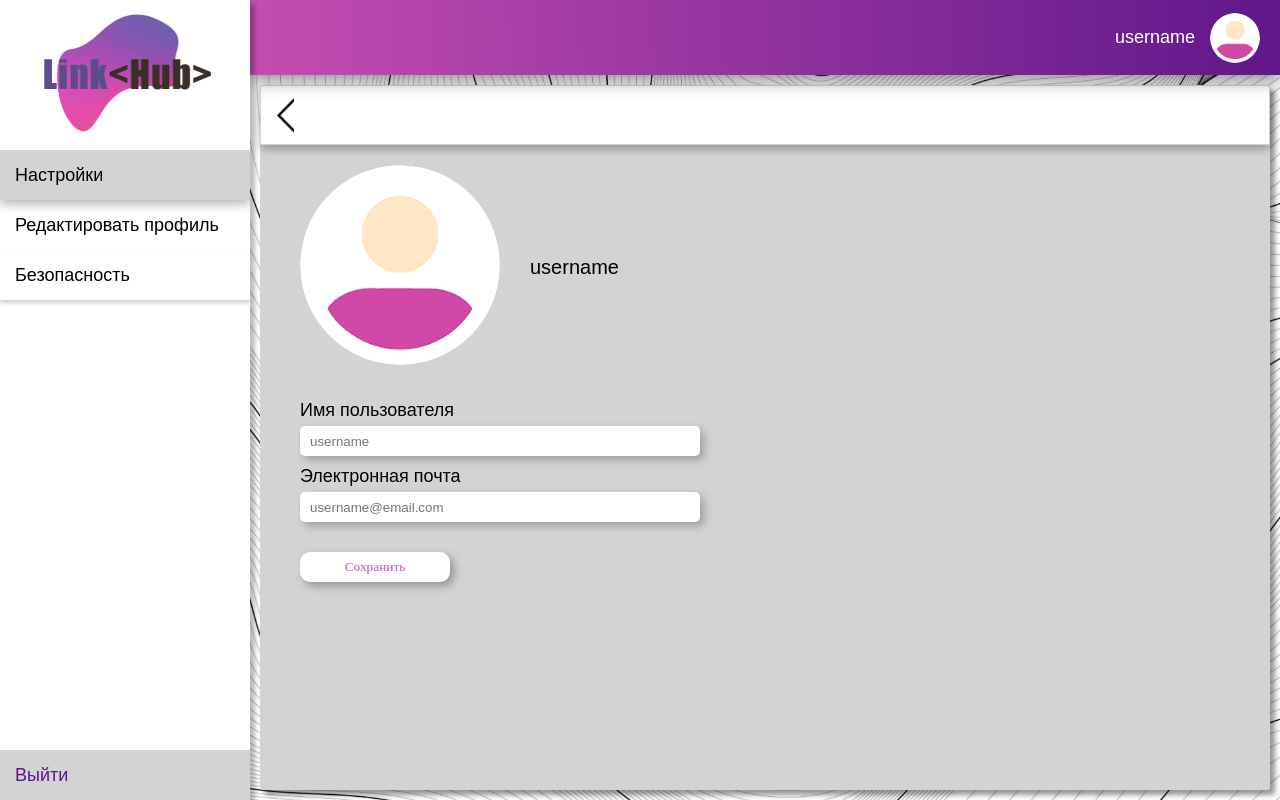
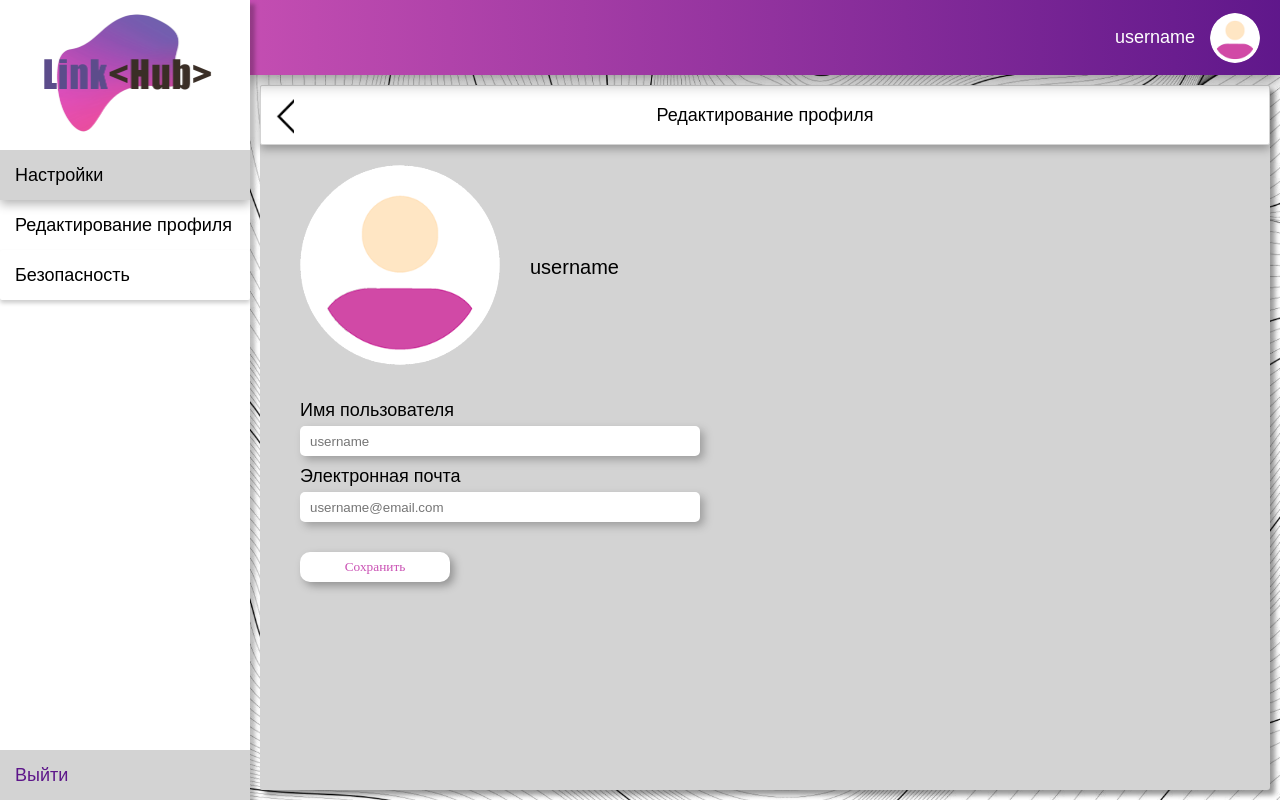
Before and after one commit to lordwartz/link-hub, a Flask app: page /settings in a window 1280 px wide. Run offline with Flask 3, Linux system fonts and the light colour scheme.

Commit message:
rework content header display positions

```diff
--- a/static/css/group.css
+++ b/static/css/group.css
@@ -21,10 +21,11 @@
 }
 
 .content_header {
+    position: relative;
     display: flex;
     box-sizing: border-box;
     flex-direction: row;
-    justify-content: space-between;
+    justify-content: center;
     align-items: center;
     width: 100%;
     min-height: 60px;
@@ -42,9 +43,15 @@
     height: 35px;
     width: 18px;
     cursor: pointer;
+    position: absolute;
+    top: calc((60px - 35px) / 2);
+    left: 15px;
 }
 
 .add_buttons {
+    position: absolute;
+    top: calc((60px - 45px) / 2);
+    right: 15px;
     display: flex;
     flex-direction: row;
     justify-content: flex-end;
--- a/static/pages/settings.html
+++ b/static/pages/settings.html
@@ -19,7 +19,7 @@
         </div>
         <div class="quick_menu">
             <div class="quick_menu_box">Настройки</div>
-            <div class="item group" data-url="settings/edit">Редактировать профиль</div>
+            <div class="item group" data-url="settings/edit">Редактирование профиля</div>
             <div class="item group" data-url="settings/security">Безопасность</div>
         </div>
     </div>
@@ -41,6 +41,7 @@
             <div class="content_header">
                 <a class="back">
                 </a>
+                <span>Редактирование профиля</span>
             </div>
             <div id="edit_profile">
                 <div id="profile_info">
--- a/static/scripts/settings.js
+++ b/static/scripts/settings.js
@@ -4,16 +4,19 @@ document.addEventListener("DOMContentLoaded", () => {
     const itemContainer = document.querySelector('.quick_menu');
     let editProfile = document.querySelector('#edit_profile');
     let securitySettings = document.querySelector('#security_settings');
+    const contentHeader = document.querySelector('.content_header span');
 
     itemContainer.addEventListener('click', function(event) {
         const group = event.target.closest('.group');
         const url = group.dataset.url;
         if (url.includes('edit')) {
             securitySettings.style.display = 'none';
-            editProfile.style.display = 'flex'
+            editProfile.style.display = 'flex';
+            contentHeader.textContent = 'Редактирование профиля';
         } else {
             editProfile.style.display = 'none';
             securitySettings.style.display = 'flex';
+            contentHeader.textContent = 'Безопасность';
         }
     });
 
```
